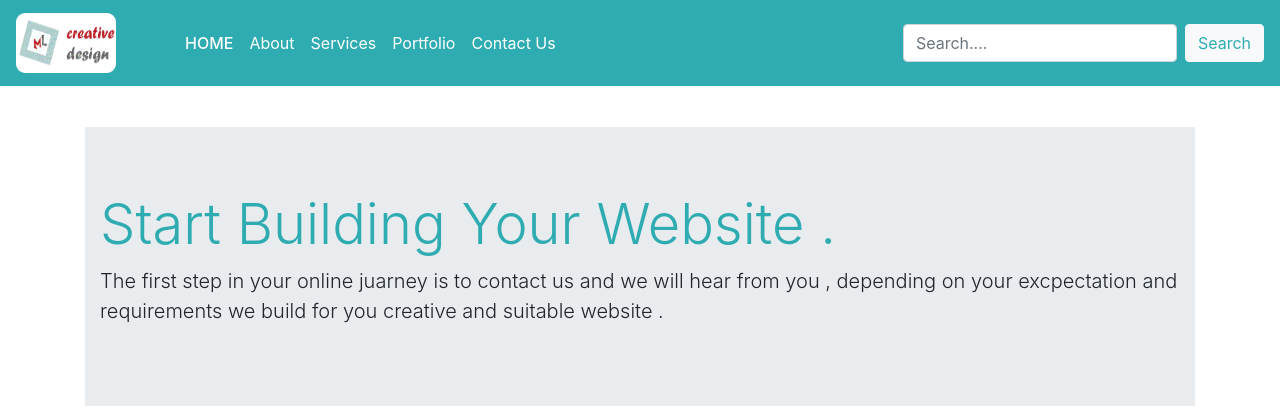
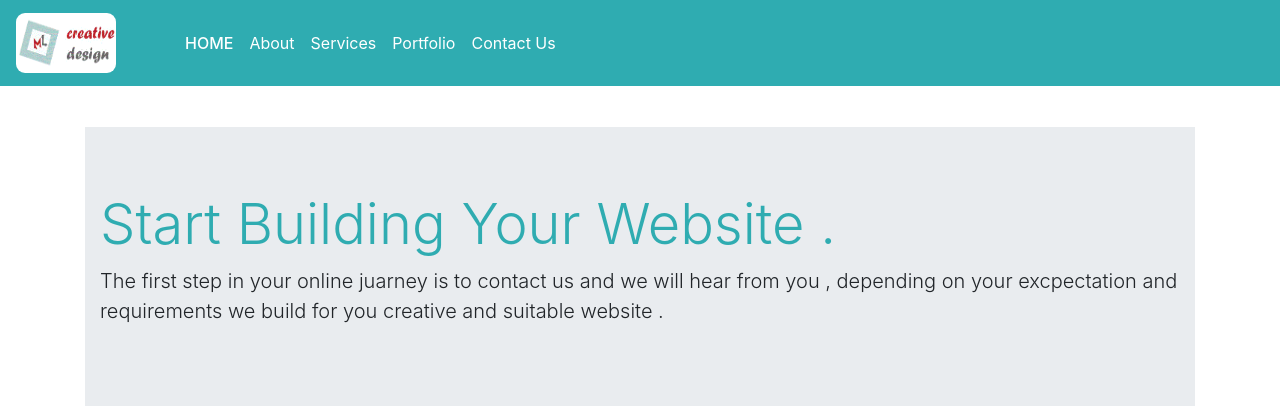
Before and after one commit to msuleiman97/my-website-dynamic, a Django app: page /contact/ in a window 1280 px wide. Shown: the top 420 px of the page. Run offline with Django 3.2, Linux system fonts and the light colour scheme; some libraries are stand-ins or nearby versions.

Commit message:
removed search form

```diff
--- a/personal/templates/personal/header.html
+++ b/personal/templates/personal/header.html
@@ -183,11 +183,7 @@ caption-img{
         <a class="nav-link col-white" href={% url "contact" %}>Contact Us</a>
       </li>
     </ul>
-    <!--search -->
-    <form class="form-inline my-2 my-lg-0">
-      <input class="form-control mr-sm-2" type="search" placeholder="Search...." aria-label="Search">
-      <button class="btn btn-light col-navyblue my-2 my-sm-0" type="submit">Search</button>
-    </form>
+
 
   </div>
 </nav>
```
